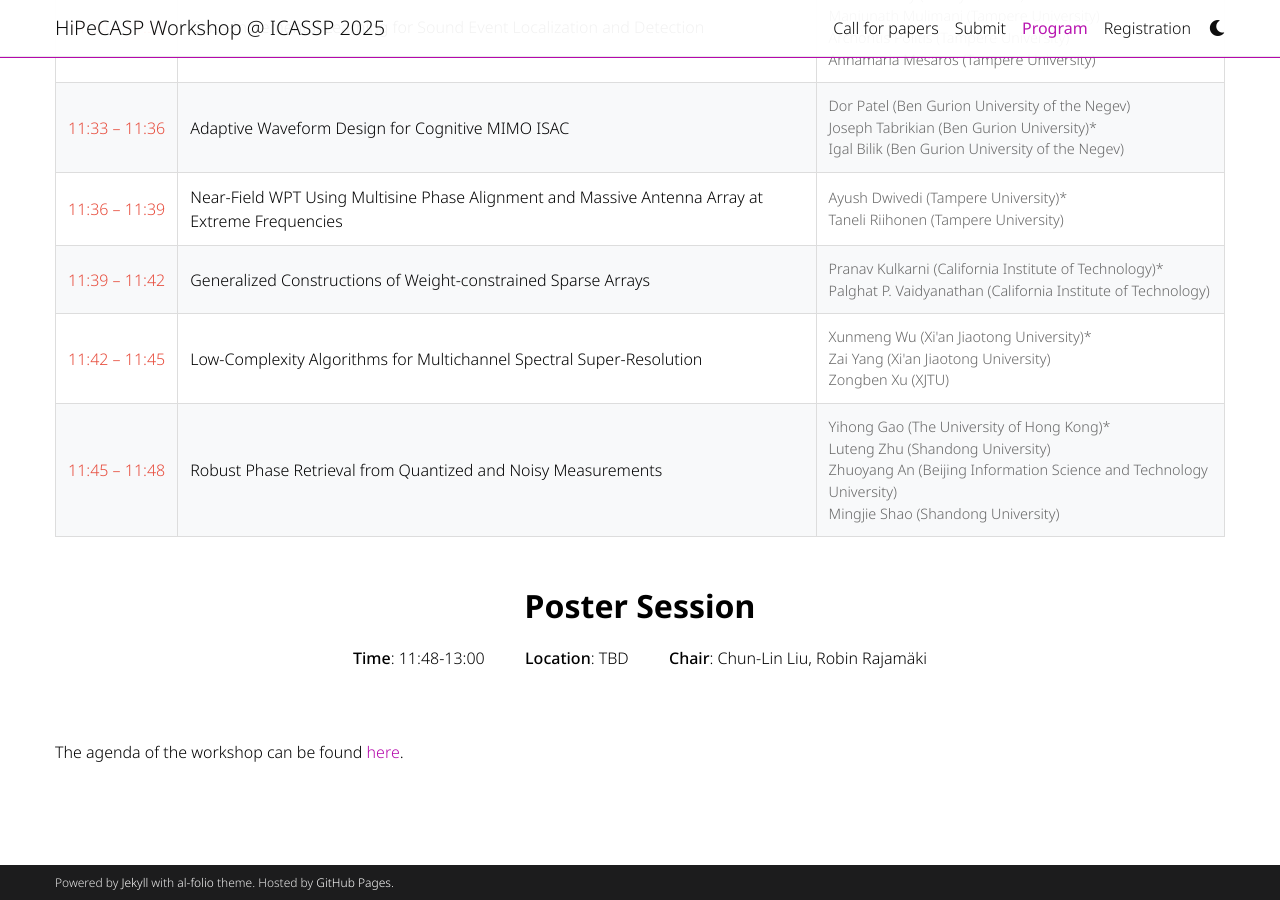
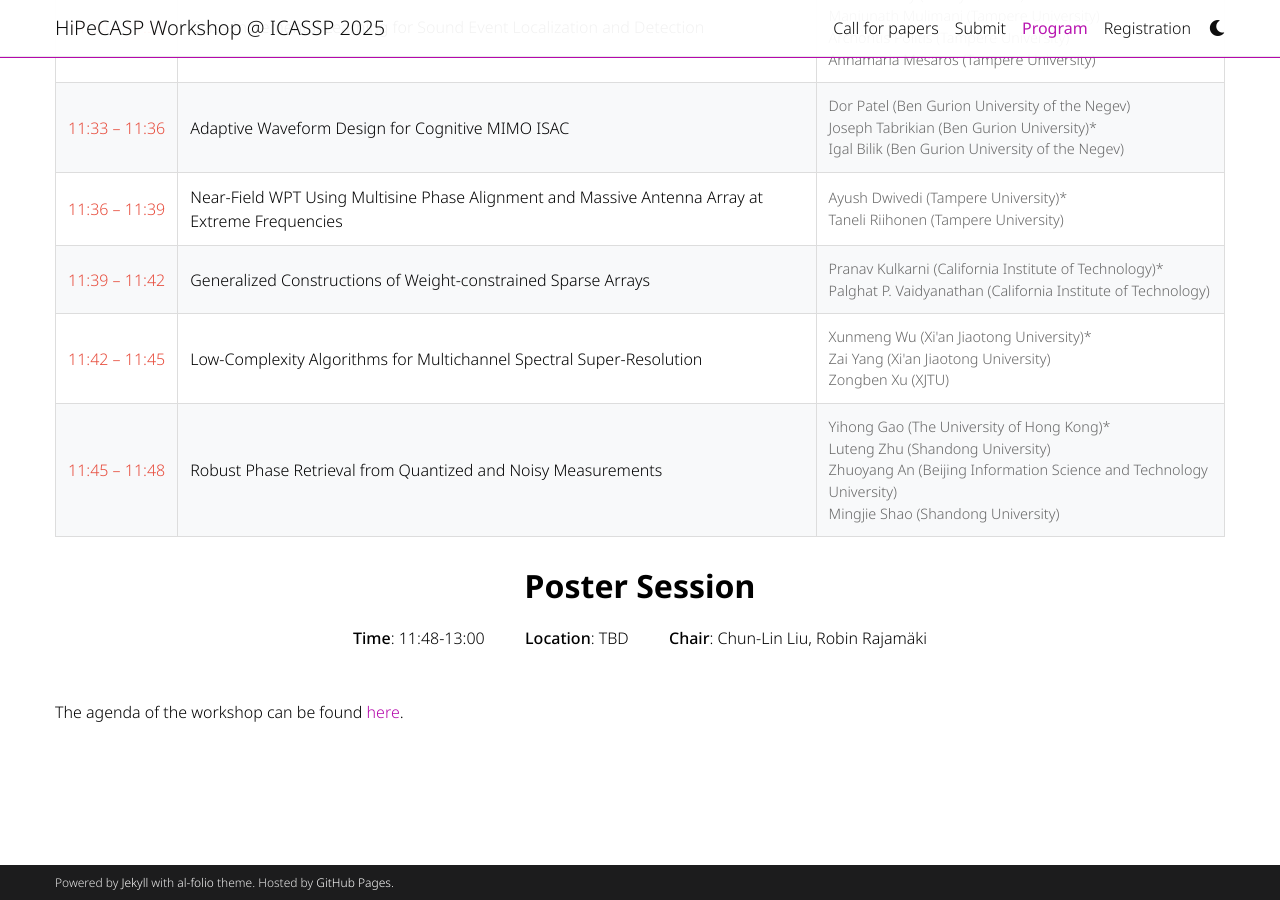
Before and after one commit to signal-process/signal-process.github.io, a Jekyll site: the page built from _pages/program.md, in a window 1280 px wide and 900 px high, scrolled down 1298 px. Built offline with Jekyll 4.4.1, drawn with Linux system fonts in a browser that asks for light colours; comment, search, counter and statistics services are not loaded; a style sheet for code colours, icons or effects is not loaded.

Commit message:
Update program.md

```diff
--- a/_pages/program.md
+++ b/_pages/program.md
@@ -31,7 +31,7 @@ nav_order: 3
 </p>
 
 {% include schedule.html %}
-<div style="height:50px"></div>
+<div style="height:30px"></div>
 <h2 style="text-align: center; font-weight: bold;">Poster Session</h2>
 
 <p style="text-align: center; margin: 20px 0;">
@@ -39,6 +39,6 @@ nav_order: 3
 <strong>Location</strong>: TBD &emsp;&emsp;
 <strong>Chair</strong>: Chun-Lin Liu, Robin Rajamäki
 </p>
-<div style="height:50px"></div>
+<div style="height:30px"></div>
 The agenda of the workshop can be found [here](https://signal-process.github.io/assets/pdf/HiPeCASP%5FDetailed%5FProgram%5Fver%5F01.pdf).
 <div style="height:50px"></div>
```
